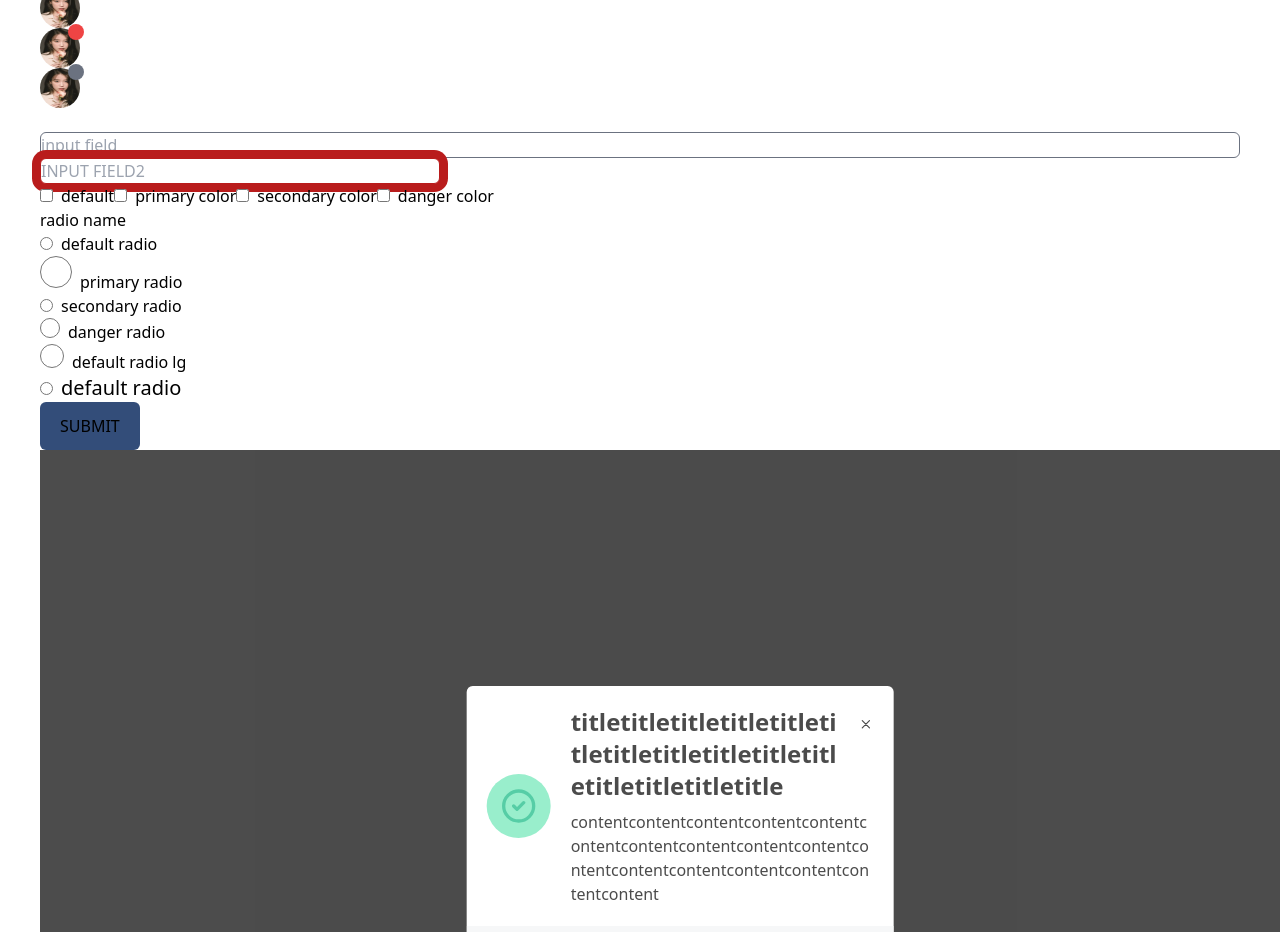
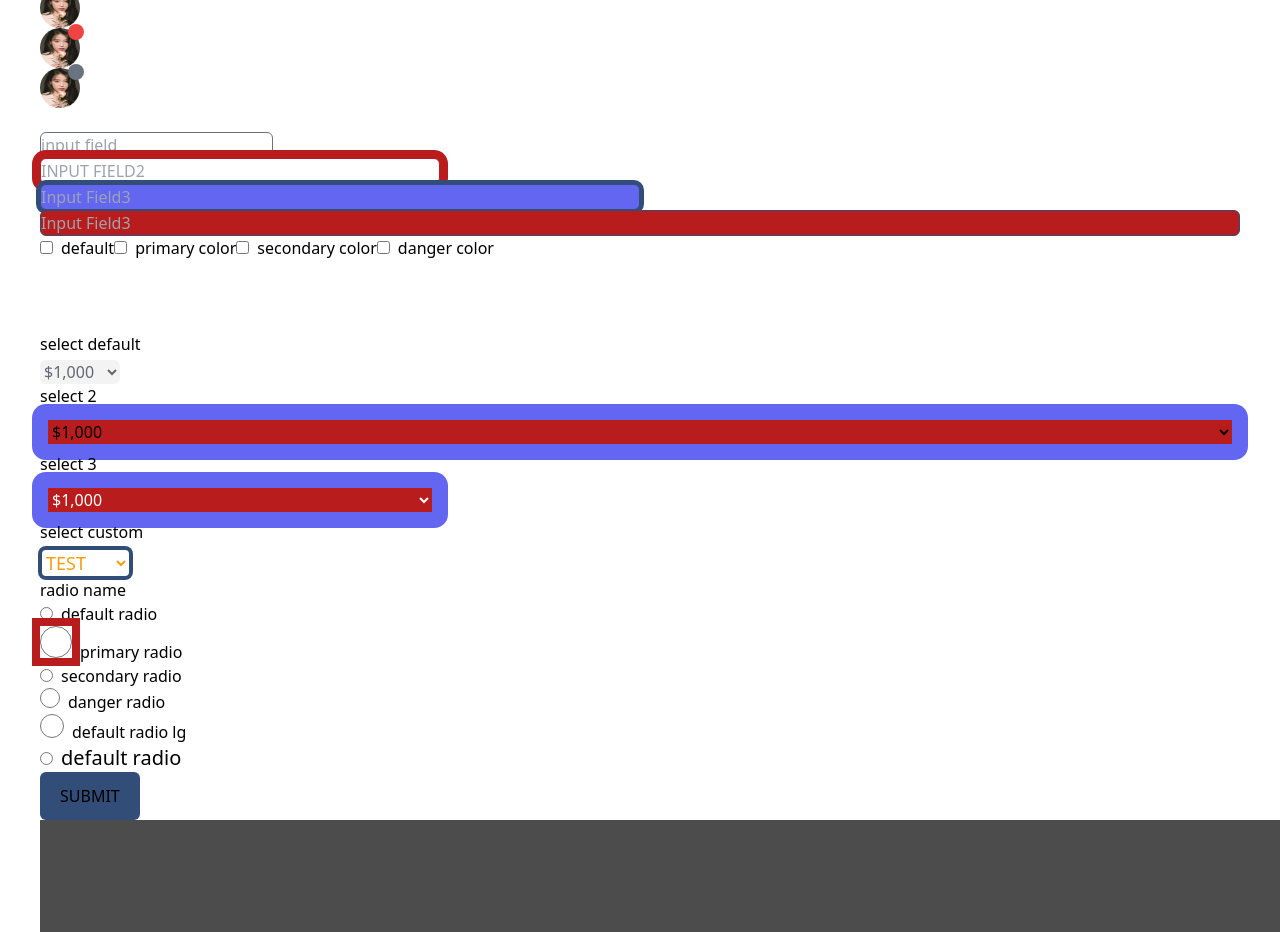
Before and after one commit to NAMU1105/tailwindcss, a Next.js app: page /components in a window 1280 px wide. Shown: the part 840-1772 px from the top of the page. Built offline with nearby package versions, Linux system fonts and the light colour scheme; what @tailwindcss/custom-forms would draw is missing.

Commit message:
trim repeated interfaces, convert types to interface, fix minor errors

```diff
--- a/components/UI/alert.tsx
+++ b/components/UI/alert.tsx
@@ -34,7 +34,7 @@ const DESIGN_VARIANT_MAPS = {
   filled: "bg-opacity-100",
 };
 
-type AlertProps = {
+interface AlertProps {
   type: "info" | "success" | "warning" | "danger";
   color?: "white" | "black" | "primary" | "secondary" | "danger";
   design?: "outlined" | "filled";
@@ -44,7 +44,7 @@ type AlertProps = {
   //   transition?: "ease-in" | "ease-out" | "ease-in-out";
   onClick?: () => void;
   children: ReactNode;
-};
+}
 
 export const Alert: React.FC<AlertProps> = (props: AlertProps) => {
   const [isOpen, setIsOpen] = useState<boolean>(true);
--- a/components/UI/backdrop.tsx
+++ b/components/UI/backdrop.tsx
@@ -1,8 +1,8 @@
 import React, { ReactNode } from "react";
 
-type BackdropProps = {
+interface BackdropProps {
   children: ReactNode;
-};
+}
 
 const Backdrop: React.FC<BackdropProps> = (props: BackdropProps) => {
   return (
--- a/components/UI/form/button.tsx
+++ b/components/UI/form/button.tsx
@@ -48,7 +48,7 @@ const TEXT_TRANSFORM_VARIANT_MAPS = {
   lowercase: "lowercase",
 };
 
-type ButtonProps = {
+interface ButtonProps {
   type?: "button" | "link" | "submit";
   color?: "white" | "black" | "primary" | "secondary" | "danger";
   bgColor?: "primary" | "secondary" | "danger" | "transparent";
@@ -59,7 +59,7 @@ type ButtonProps = {
   href?: string;
   children?: ReactNode;
   onClick?: () => void;
-};
+}
 
 const Button: React.FC<ButtonProps> = (props: ButtonProps) => {
   if (props.type === "link") {
--- a/components/UI/form/input.tsx
+++ b/components/UI/form/input.tsx
@@ -2,12 +2,40 @@ import React from "react";
 import { useField } from "formik";
 // import styled from "styled-components";
 import { classNames } from "../../util/utils";
+import { string } from "yup/lib/locale";
 
 // TODO: 반복되는 코드 줄이기
 // 1. maps 통일
 // 2. ringwidth같은 공통 적인 속성 따로 만든 다음에 상속하기
 
 // //////////////////////////////////////////////////////////////
+
+const SIZE_VARIANT_MAPS = {
+  md: "w-1/3",
+  lg: "w-1/2",
+  full: "w-full font-lg",
+  auto: "w-auto",
+};
+
+const FONT_SIZE_VARIANT_MAPS = {
+  sm: "text-sm",
+  base: "text-base",
+  lg: "text-lg",
+  xl: "text-xl",
+};
+
+const ROUND_VARIANT_MAPS = {
+  sm: " rounded-sm",
+  md: " rounded-md",
+  lg: " rounded-lg",
+  full: "rounded-full",
+};
+
+const TEXT_TRANSFORM_VARIANT_MAPS = {
+  uppercase: "uppercase",
+  capitalize: "capitalize",
+  lowercase: "lowercase",
+};
 
 const COLOR_VARIANT_MAPS = {
   white: "text-white",
@@ -31,25 +59,25 @@ const RING_COLOR_VARIANT_MAPS = {
     "ring-secondary-navy border-secondary-navy focus:ring-secondary-navy focus:border-secondary-navy",
   danger: "ring-danger border-danger focus:ring-danger focus:border-danger",
 };
-const SIZE_VARIANT_MAPS = {
-  md: "w-1/3",
-  lg: "w-1/2",
-  full: "w-full font-lg",
-  auto: "w-auto",
-};
-const DISALBED_INPUT = "bg-gray-600 cursor-default text-gray-800";
 
-const TEXT_TRANSFORM_VARIANT_MAPS = {
-  uppercase: "uppercase",
-  capitalize: "capitalize",
-  lowercase: "lowercase",
-};
-
-// --
 const RING_WIDTH_VARIANT_MAPS = {
   sm: "ring-2 border-2",
   md: "ring-4 border-4",
   lg: "ring-8 border-8",
+};
+
+const DISABLED_VARIANT_MAPS = {
+  text: "!bg-gray-600 cursor-default text-gray-800",
+  checkbox: "cursor-default text-gray-500 border-gray-500",
+  radio: "cursor-default text-gray-500 border-gray-500",
+  select: "!bg-gray-500 cursor-default text-gray-800",
+};
+
+const BOX_SIZE_VARIANT_MAPS = {
+  sm: "w-4 h-4",
+  md: "w-5 h-5",
+  lg: "w-6 h-6",
+  xl: "w-8 h-8",
 };
 
 interface InputProps {
@@ -65,12 +93,14 @@ interface InputProps {
   design?: "filled" | "outlined";
   disabled?: boolean;
   color?: "white" | "black" | "primary" | "secondary" | "danger";
-  bgColor?: "white" | "black" | "primary" | "secondary" | "danger";
+  bgcolor?: "white" | "black" | "primary" | "secondary" | "danger";
   ringcolor?: "white" | "black" | "primary" | "secondary" | "danger";
   ringwidth?: "sm" | "md" | "lg";
   texttransform?: "uppercase" | "capitalize" | "lowercase";
   align?: "inline-flex" | "";
   filedsize?: "md" | "lg" | "full" | "auto";
+  customstyle?: string;
+  // borderStyle?:"rectangle"|"round-all"|"round-"
 }
 
 ////****************************** */
@@ -81,36 +111,35 @@ export const InputField: React.FC<InputProps> = (props) => {
     name: props.name,
   });
   return (
-    <div className={`flex flex-col`}>
+    <div className={``}>
       {props.multiLine ? (
         <textarea
-          className={
-            props.disabled
-              ? `${DISALBED_INPUT}`
-              : classNames`form-input border-gray-500 border rounded-md
+          className={classNames`form-input border-gray-500 border rounded-md
         ${COLOR_VARIANT_MAPS[props.color]}
-        ${BGCOLOR_VARIANT_MAPS[props.bgColor]}
+        ${BGCOLOR_VARIANT_MAPS[props.bgcolor]}
         ${RING_COLOR_VARIANT_MAPS[props.ringcolor]}
         ${SIZE_VARIANT_MAPS[props.filedsize]}
         ${TEXT_TRANSFORM_VARIANT_MAPS[props.texttransform]}
         ${RING_WIDTH_VARIANT_MAPS[props.ringwidth]}
-        `
-          }
+        ${props.disabled && DISABLED_VARIANT_MAPS["text"]}
+
+        `}
           {...field}
           {...props}
         ></textarea>
       ) : (
         <input
           className={
-            props.disabled
-              ? `${DISALBED_INPUT}`
-              : classNames`form-input border-gray-500 border rounded-md
+            // props.disabled              ? `${DISALBED_INPUT}`              :
+            classNames`form-input border-gray-500 border rounded-md
         ${COLOR_VARIANT_MAPS[props.color]}
-        ${BGCOLOR_VARIANT_MAPS[props.bgColor]}
+        ${BGCOLOR_VARIANT_MAPS[props.bgcolor]}
         ${RING_COLOR_VARIANT_MAPS[props.ringcolor]}
         ${SIZE_VARIANT_MAPS[props.filedsize]}
         ${TEXT_TRANSFORM_VARIANT_MAPS[props.texttransform]}
         ${RING_WIDTH_VARIANT_MAPS[props.ringwidth]}
+        ${props.disabled && DISABLED_VARIANT_MAPS["text"]}
+        ${props.customstyle && props.customstyle}
         `
           }
           {...field}
@@ -126,39 +155,6 @@ export const InputField: React.FC<InputProps> = (props) => {
 // checkbox
 ////****************************** */
 // TODO: checkbox icon 도 커스텀
-const COLOR_VARIANT_MAPS_CHECKBOX = {
-  primary: "text-primary",
-  secondary: "text-secondary-navy",
-  danger: "text-danger-dark",
-};
-const RING_COLOR_VARIANT_MAPS_CHECKBOX = {
-  primary: "ring-primary",
-  secondary: "ring-secondary-navy",
-  danger: "ring-danger-dark",
-};
-
-const ROUND_VARIANT_MAPS_CHECKBOX = {
-  sm: " rounded-sm",
-  md: " rounded-md",
-  lg: " rounded-lg",
-  full: "rounded-full",
-};
-
-const FONT_SIZE_VARIANT_CHECKBOX = {
-  sm: "text-sm",
-  base: "text-base",
-  lg: "text-lg",
-  xl: "text-xl",
-};
-
-const BOX_SIZE_VARIANT_CHECKBOX = {
-  sm: "w-4 h-4",
-  md: "w-5 h-5",
-  lg: "w-6 h-6",
-  xl: "w-8 h-8",
-};
-
-const DISABLED_CHECKBOX = `cursor-default text-gray-500 border-gray-500`;
 
 interface CheckboxProps {
   label: string;
@@ -170,6 +166,7 @@ interface CheckboxProps {
   boxSize?: "sm" | "md" | "lg" | "xl";
   fontSize?: "sm" | "base" | "lg" | "xl";
   disabled?: boolean;
+  customstyle?: string;
 }
 export const Checkbox: React.FC<CheckboxProps> = ({ children, ...props }) => {
   const [field, meta] = useField({
@@ -183,15 +180,17 @@ export const Checkbox: React.FC<CheckboxProps> = ({ children, ...props }) => {
           type="checkbox"
           disabled={props.disabled}
           className={
-            props.disabled
-              ? `${DISABLED_CHECKBOX}`
-              : classNames`form-checkbox mr-2 border border-gray-700 ring-current focus:border-current
-          ${ROUND_VARIANT_MAPS_CHECKBOX[props.rounded]}
-          ${RING_COLOR_VARIANT_MAPS_CHECKBOX[props.ringColor]}
+            // props.disabled              ? `${DISABLED_CHECKBOX}` :
+            classNames`form-checkbox mr-2 border border-gray-700 ring-current focus:border-current
+          ${ROUND_VARIANT_MAPS[props.rounded]}
+          ${RING_COLOR_VARIANT_MAPS[props.ringColor]}
           ${RING_WIDTH_VARIANT_MAPS[props.ringWidth]}
-          ${FONT_SIZE_VARIANT_CHECKBOX[props.fontSize]}
-          ${BOX_SIZE_VARIANT_CHECKBOX[props.boxSize]}
-          ${COLOR_VARIANT_MAPS_CHECKBOX[props.color]}`
+          ${FONT_SIZE_VARIANT_MAPS[props.fontSize]}
+          ${BOX_SIZE_VARIANT_MAPS[props.boxSize]}
+          ${COLOR_VARIANT_MAPS[props.color]}
+          ${props.disabled && DISABLED_VARIANT_MAPS["checkbox"]}
+          ${props.customstyle && props.customstyle}
+          `
           }
           {...field}
           {...props}
@@ -207,44 +206,6 @@ export const Checkbox: React.FC<CheckboxProps> = ({ children, ...props }) => {
 ////****************************** */
 // radio
 ////****************************** */
-const COLOR_VARIANT_MAPS_RADIO = {
-  primary: "text-primary",
-  secondary: "text-secondary-navy",
-  danger: "text-danger-dark",
-};
-const RING_COLOR_VARIANT_MAPS_RADIO = {
-  primary: "ring-primary",
-  secondary: "ring-secondary-navy",
-  danger: "ring-danger-dark",
-};
-
-const ROUND_VARIANT_MAPS_RADIO = {
-  sm: " rounded-sm",
-  md: " rounded-md",
-  lg: " rounded-lg",
-  full: "rounded-full",
-};
-const RING_WIDTH_VARIANT_MAPS_RADIO = {
-  sm: "ring-2",
-  md: "ring-4",
-  lg: "ring-7",
-};
-
-const FONT_SIZE_VARIANT_RADIO = {
-  sm: "text-sm",
-  base: "text-base",
-  lg: "text-lg",
-  xl: "text-xl",
-};
-
-const BOX_SIZE_VARIANT_RADIO = {
-  sm: "w-4 h-4",
-  md: "w-5 h-5",
-  lg: "w-6 h-6",
-  xl: "w-8 h-8",
-};
-
-const DISABLED_RADIO = `cursor-default text-gray-500 border-gray-500`;
 
 interface RadioProps {
   label: string;
@@ -257,6 +218,7 @@ interface RadioProps {
   radiosize?: "sm" | "md" | "lg" | "xl";
   fontSize?: "sm" | "base" | "lg" | "xl";
   disabled?: boolean;
+  customstyle?: string;
 }
 export const Radio: React.FC<RadioProps> = ({ children, ...props }) => {
   const [field, meta] = useField({
@@ -269,25 +231,21 @@ export const Radio: React.FC<RadioProps> = ({ children, ...props }) => {
         <input
           type="radio"
           disabled={props.disabled}
-          className={
-            props.disabled
-              ? `${DISABLED_RADIO}`
-              : classNames`form-radio mr-2 border border-gray-700 ring-current focus:border-current
-          ${ROUND_VARIANT_MAPS_RADIO[props.rounded]}
-          ${COLOR_VARIANT_MAPS_RADIO[props.color]}
-          ${RING_COLOR_VARIANT_MAPS_RADIO[props.ringcolor]}
-          ${RING_WIDTH_VARIANT_MAPS_RADIO[props.ringwidth]}
-
-          ${BOX_SIZE_VARIANT_RADIO[props.radiosize]}
-          ${COLOR_VARIANT_MAPS_RADIO[props.color]}`
-          }
+          className={classNames`form-radio mr-2 border border-gray-700 ring-current focus:border-current
+          ${ROUND_VARIANT_MAPS[props.rounded]}
+          ${COLOR_VARIANT_MAPS[props.color]}
+          ${RING_COLOR_VARIANT_MAPS[props.ringcolor]}
+          ${RING_WIDTH_VARIANT_MAPS[props.ringwidth]}
+          ${BOX_SIZE_VARIANT_MAPS[props.radiosize]}
+          ${COLOR_VARIANT_MAPS[props.color]}
+          ${props.disabled && DISABLED_VARIANT_MAPS["radio"]}
+          ${props.customstyle && props.customstyle}
+          `}
           // {...props.disabled&&disabled={true}}
           {...field}
           {...props}
         />
-        <span
-          className={classNames`${FONT_SIZE_VARIANT_RADIO[props.fontSize]}`}
-        >
+        <span className={classNames`${FONT_SIZE_VARIANT_MAPS[props.fontSize]}`}>
           {props.label}
         </span>
         {children}
@@ -301,12 +259,21 @@ export const Radio: React.FC<RadioProps> = ({ children, ...props }) => {
 // select
 ////****************************** */
 interface SelectProps {
+  multiSelect?: boolean;
+  name: string;
   label: string;
-  name: string;
-  multiSelect?: boolean;
-  color?: "primary" | "secondary" | "danger";
-  bgColor?: "primary" | "secondary" | "danger";
+  id?: string;
+  //   no Label이면 클래스 이름을 sr-only로 한다.
+  noLabel?: boolean;
   disabled?: boolean;
+  color?: "white" | "black" | "primary" | "secondary" | "danger";
+  bgcolor?: "white" | "black" | "primary" | "secondary" | "danger";
+  ringcolor?: "white" | "black" | "primary" | "secondary" | "danger";
+  ringwidth?: "sm" | "md" | "lg";
+  texttransform?: "uppercase" | "capitalize" | "lowercase";
+  align?: "inline-flex" | "";
+  filedsize?: "md" | "lg" | "full" | "auto";
+  customstyle?: string;
 }
 
 export const Select: React.FC<SelectProps> = ({ children, ...props }) => {
@@ -316,17 +283,25 @@ export const Select: React.FC<SelectProps> = ({ children, ...props }) => {
 
   return (
     <>
-      <label className="sr-only" htmlFor={props.name}>
+      <label className={`sr-only`} htmlFor={props.name}></label>
       <span>{props.label}</span>
       <select
         disabled={props.disabled}
-          className="form-select"
+        className={classNames`form-select mt-1 block rounded-md
+        ${COLOR_VARIANT_MAPS[props.color]}
+        ${BGCOLOR_VARIANT_MAPS[props.bgcolor]}
+        ${RING_COLOR_VARIANT_MAPS[props.ringcolor]}
+        ${SIZE_VARIANT_MAPS[props.filedsize]}
+        ${TEXT_TRANSFORM_VARIANT_MAPS[props.texttransform]}
+        ${RING_WIDTH_VARIANT_MAPS[props.ringwidth]}
+        ${props.disabled && DISABLED_VARIANT_MAPS["select"]}
+        ${props.customstyle && props.customstyle}
+        `}
         {...field}
         {...props}
       >
         {children}
       </select>
-      </label>
       {/* {meta.touched && meta.error ? <div className="error"></div> : null} */}
     </>
   );
--- a/components/UI/modal.tsx
+++ b/components/UI/modal.tsx
@@ -40,7 +40,7 @@ const FOOTER_COLOR_VARIANT_MAP = {
   white: "bg-white",
 };
 
-type ModalProps = {
+interface ModalProps {
   type: "info" | "success" | "warning" | "danger";
   title: string;
   content: string;
@@ -49,7 +49,7 @@ type ModalProps = {
   closeBtn?: boolean;
   footerColor?: "gray" | "white";
   children: ReactNode;
-};
+}
 
 export const Modal: React.FC<ModalProps> = (props: ModalProps) => {
   const [isShowing, setIsShowing] = useState<boolean>(true);
--- a/pages/components/index.tsx
+++ b/pages/components/index.tsx
@@ -162,6 +162,31 @@ const Index = (props) => {
                   ringcolor="danger"
                   ringwidth="lg"
                 />
+                <InputField
+                  label="1"
+                  name="email"
+                  type="text"
+                  placeholder="input field3"
+                  color="secondary"
+                  texttransform="capitalize"
+                  filedsize="lg"
+                  ringcolor="secondary"
+                  ringwidth="md"
+                  bgcolor="primary"
+                  // className=""
+                />
+                <InputField
+                  label="1"
+                  name="email"
+                  type="text"
+                  placeholder="input field3"
+                  texttransform="capitalize"
+                  filedsize="full"
+                  ringcolor="secondary"
+                  color="danger"
+                  bgcolor="danger"
+                  disabled
+                />
 
                 <Checkbox name="default" label="default" />
                 <Checkbox
@@ -178,11 +203,54 @@ const Index = (props) => {
                 <Checkbox name="danger" color="danger" label="danger color" />
 
                 <br />
-                <Select name="select" label="wow select">
-                  <option value="">Custom select</option>
-                  <option value="">1d</option>
-                  <option value="">1sdf</option>
-                  <option value="">1wer</option>
+                <br />
+                <br />
+                <br />
+                {/* select */}
+                <Select label="select default" name="select" disabled>
+                  <option>$1,000</option>
+                  <option>$5,000</option>
+                  <option>$10,000</option>
+                </Select>
+                <Select
+                  label="select 2"
+                  name="select"
+                  filedsize="full"
+                  bgcolor="danger"
+                  ringcolor="primary"
+                  ringwidth="lg"
+                >
+                  <option>$1,000</option>
+                  <option>$5,000</option>
+                  <option>$10,000</option>
+                </Select>
+                <Select
+                  label="select 3"
+                  name="select"
+                  filedsize="md"
+                  bgcolor="danger"
+                  ringcolor="primary"
+                  ringwidth="lg"
+                  color="white"
+                >
+                  <option>$1,000</option>
+                  <option>$5,000</option>
+                  <option>$10,000</option>
+                </Select>
+                <Select
+                  label="select custom"
+                  name="select"
+                  filedsize="auto"
+                  bgcolor="white"
+                  ringcolor="secondary"
+                  ringwidth="sm"
+                  color="white"
+                  texttransform="uppercase"
+                  customstyle="text-lg text-bold text-yellow-500"
+                >
+                  <option>test</option>
+                  <option>$5,000</option>
+                  <option>$10,000</option>
                 </Select>
 
                 {/* radio */}
--- a/tailwind.config.js
+++ b/tailwind.config.js
@@ -2,7 +2,8 @@ const defaultTheme = require("tailwindcss/defaultTheme");
 const plugin = require("tailwindcss/plugin");
 
 module.exports = {
-  purge: ["./src/**/*.{js,jsx,ts,tsx}", "./public/index.html"],
+  purge: ["./components/**/*.{js,jsx,ts,tsx}", "./pages/**/*.{js,jsx,ts,tsx}"],
+  // purge: ["./src/**/*.{js,jsx,ts,tsx}", "./public/index.html"],
   darkMode: false, // or 'media' or 'class'
   theme: {
     extend: {
```
Also changed, not shown: components/UI/avatar.tsx (+4 -4 lines). Lines whose indentation alone changed are shown as unchanged.
